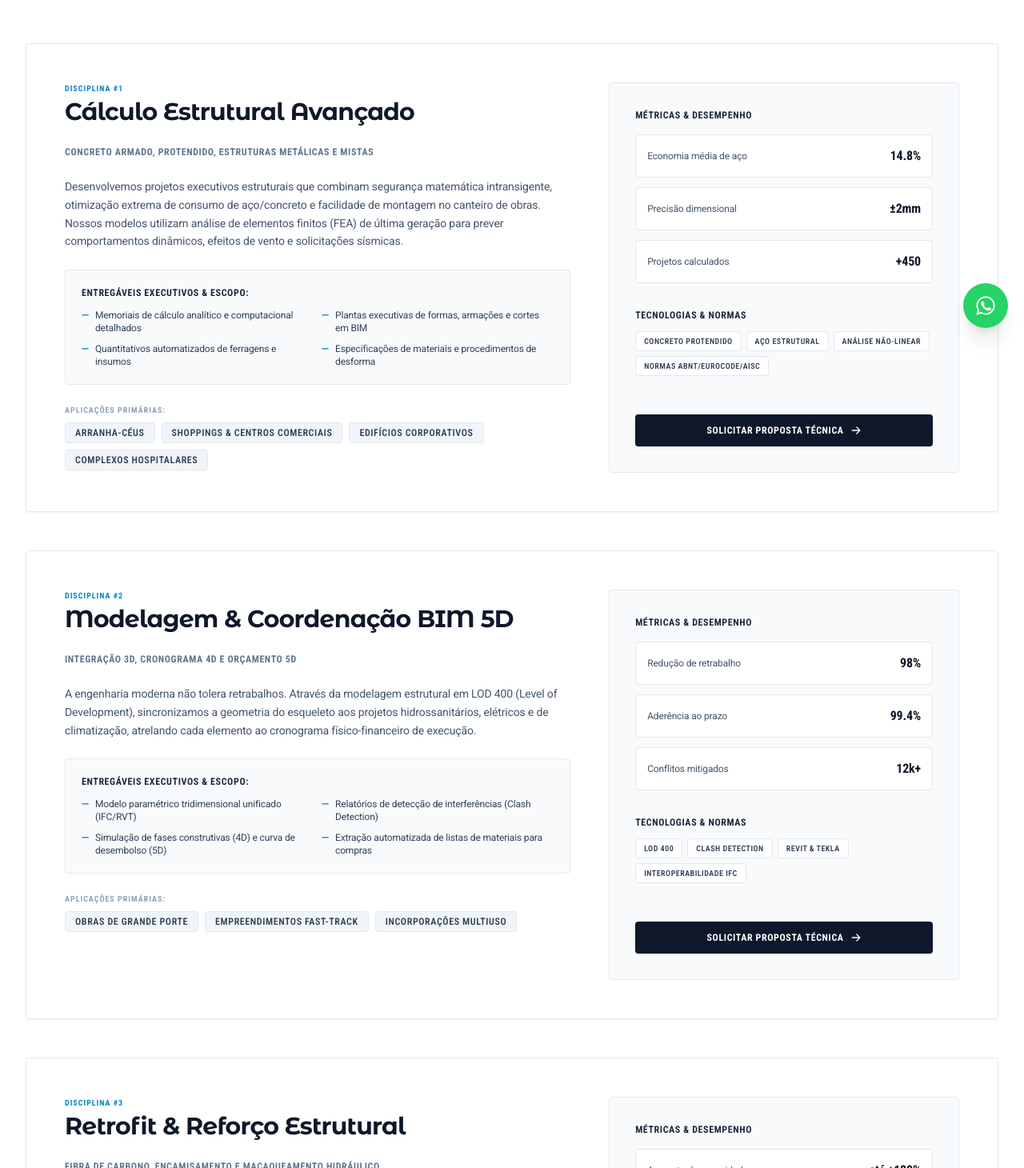
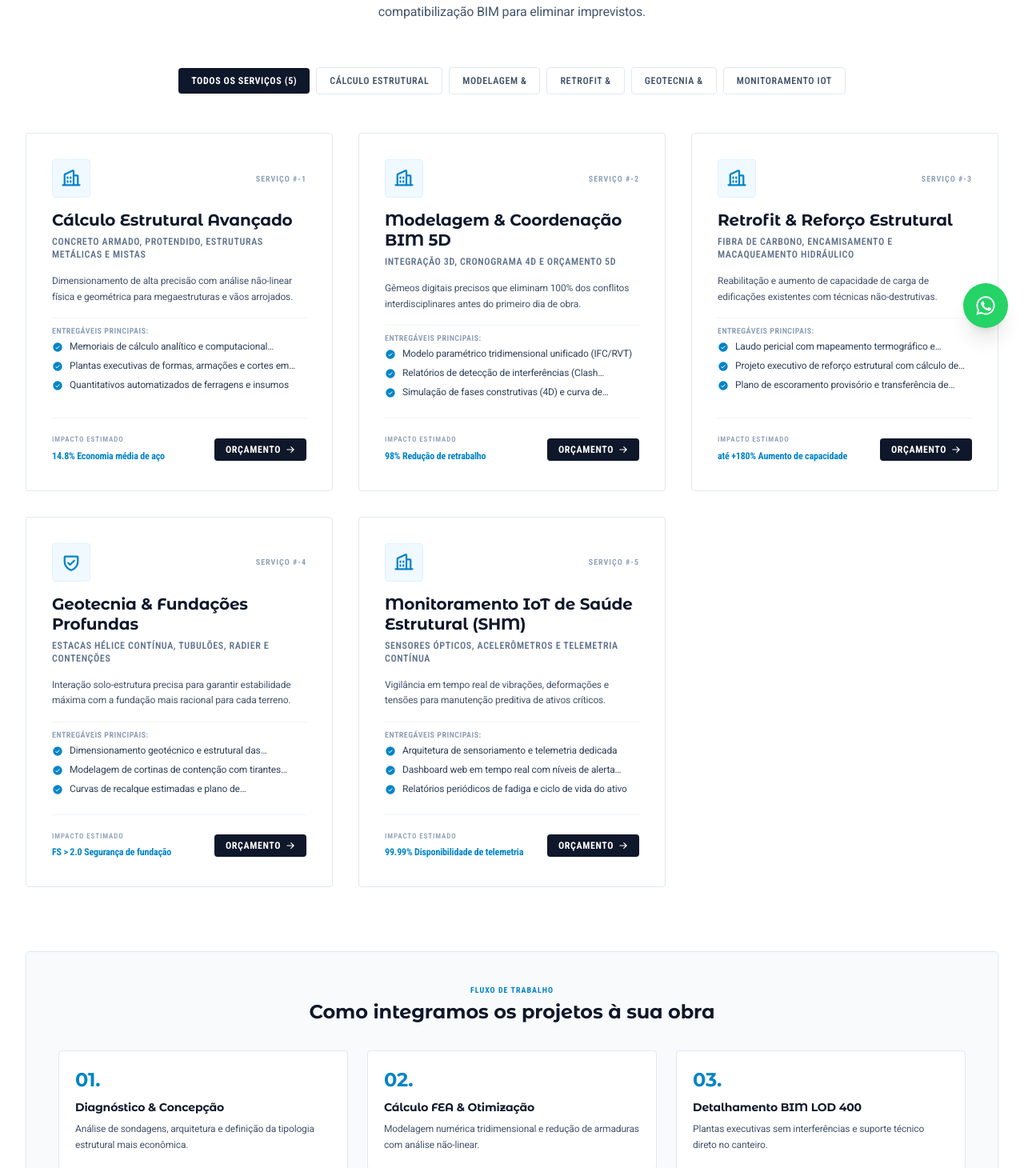
Before and after one commit to murilofsouzaa/strucx, a React (Vite) app in the folder frontend/: page /solucoes in a window 1280 px wide. Shown: the part 370-1830 px from the top of the page at 80% size. Built offline with nearby package versions, Linux system fonts and the light colour scheme.

Commit message:
refactor: streamline solutions page into a clean, direct, intuitive grid layout with quick filters and concise deliverables

```diff
--- a/frontend/src/pages/SolutionsPage.tsx
+++ b/frontend/src/pages/SolutionsPage.tsx
@@ -1,238 +1,197 @@
-import { useEffect } from 'react';
-import { useLocation, Link } from 'react-router-dom';
+import { useState } from 'react';
+import { Link } from 'react-router-dom';
 import { SOLUTIONS_DATA } from '../data/mockData';
-import { ArrowRight, Cpu } from '@phosphor-icons/react';
+import {
+  ArrowRight,
+  Buildings,
+  Compass,
+  Cpu,
+  ShieldCheck,
+  Wind,
+  CheckCircle,
+  Sparkle
+} from '@phosphor-icons/react';
 import { CtaSection } from '../components/home/CtaSection';
 
-const WORKFLOW_STEPS = [
-  {
-    step: "01",
-    title: "Análise Conceitual & Sondagens",
-    desc: "Revisão dos projetos arquitetônicos, ensaios SPT/CPTu de solo e definição da tipologia estrutural mais eficiente para o empreendimento."
-  },
-  {
-    step: "02",
-    title: "Modelagem Tridimensional & FEA",
-    desc: "Análise por elementos finitos contemplando cargas verticais, empuxos de vento, torções e efeitos de segunda ordem (P-Delta)."
-  },
-  {
-    step: "03",
-    title: "Otimização Topológica de Materiais",
-    desc: "Algoritmos proprietários que eliminam nós ociosos de concreto e padronizam bitolas de aço para facilitar a execução no canteiro."
-  },
-  {
-    step: "04",
-    title: "Compatibilização BIM LOD 400",
-    desc: "Exportação de modelos paramétricos unificados com detecção de 100% dos conflitos com instalações hidrossanitárias e de climatização."
-  },
-  {
-    step: "05",
-    title: "Acompanhamento Técnico (ATO)",
-    desc: "Visitas técnicas de engenheiros calculistas seniores na armação e concretagem de lajes e pilares críticos."
-  }
-];
-
-const SOFTWARE_STACK = [
-  { name: "CSI ETABS Ultimate", role: "Análise de Edifícios Altos & Vento" },
-  { name: "CSI SAP2000", role: "Pontes & Estruturas Especiais" },
-  { name: "TQS Concreto", role: "Detalhamento de Formas & Armaduras NBR" },
-  { name: "Tekla Structures", role: "Estruturas Metálicas & Detalhamento LOD 400" },
-  { name: "Autodesk Revit Structure", role: "Coordenação BIM Interdisciplinar" },
-  { name: "Plaxis 3D Geotechnical", role: "Interação Solo-Estrutura & Contenções" }
-];
+const ICONS_MAP: Record<string, any> = {
+  Buildings: Buildings,
+  Compass: Compass,
+  Cpu: Cpu,
+  ShieldCheck: ShieldCheck,
+  Wind: Wind
+};
 
 export function SolutionsPage() {
-  const location = useLocation();
+  const [activeFilter, setActiveFilter] = useState<string>('all');
 
-  useEffect(() => {
-    if (location.hash) {
-      const slug = location.hash.replace('#', '');
-      const el = document.getElementById(slug);
-      if (el) {
-        el.scrollIntoView({ behavior: 'smooth' });
-      }
-    }
-  }, [location.hash]);
+  const filteredSolutions = activeFilter === 'all'
+    ? SOLUTIONS_DATA
+    : SOLUTIONS_DATA.filter((s) => s.id === activeFilter);
 
   return (
     <div className="pt-28 pb-20 px-4 sm:px-6 lg:px-8 max-w-7xl mx-auto w-full">
-      {/* Header */}
-      <div className="text-center max-w-3xl mx-auto mb-16">
-        <h1 className="font-heading text-4xl sm:text-5xl font-bold text-[#0F172A] tracking-tight mb-4 leading-tight">
-          Soluções estruturais projetadas para máxima eficiência e segurança
+
+      {/* Header Direto e Elegante */}
+      <div className="text-center max-w-3xl mx-auto mb-14">
+        <div className="inline-flex items-center gap-2 px-3 py-1 rounded-sm bg-sky-50 border border-sky-200 text-xs font-condensed uppercase tracking-wider text-[#0284C7] mb-3 font-bold">
+          <Sparkle size={14} weight="fill" />
+          <span>Disciplinas & Engenharia de Precisão</span>
+        </div>
+        <h1 className="font-heading text-3xl sm:text-5xl font-bold text-[#0F172A] tracking-tight mb-4 leading-tight">
+          Soluções estruturais completas, do conceito ao canteiro
         </h1>
         <p className="font-body text-sm sm:text-base text-slate-600 leading-relaxed">
-          Cobrimos todo o ciclo de vida estrutural: do cálculo conceitual e fundações à modelagem executiva BIM e monitoramento IoT contínuo.
+          Projetos executivos racionais desenvolvidos com análise não-linear, otimização de materiais e compatibilização BIM para eliminar imprevistos.
         </p>
       </div>
 
-      {/* Solutions Detail List */}
-      <div className="space-y-12 mb-24">
-        {SOLUTIONS_DATA.map((sol, index) => (
-          <div
-            key={sol.id}
-            id={sol.slug}
-            className="bg-white border border-slate-200 rounded-sm p-6 sm:p-10 lg:p-12 shadow-xs"
-          >
-            <div className="grid grid-cols-1 lg:grid-cols-12 gap-8 lg:gap-12 items-start">
+      {/* Quick Filter Pills */}
+      <div className="flex flex-wrap items-center justify-center gap-2 mb-12">
+        <button
+          type="button"
+          onClick={() => setActiveFilter('all')}
+          className={`px-4 py-2 rounded-sm font-condensed text-xs uppercase tracking-wider transition-all cursor-pointer ${
+            activeFilter === 'all'
+              ? 'bg-[#0F172A] text-white font-bold shadow-xs'
+              : 'bg-white text-slate-600 border border-slate-200 hover:border-slate-300 hover:text-slate-900 font-semibold'
+          }`}
+        >
+          Todos os Serviços ({SOLUTIONS_DATA.length})
+        </button>
 
-              {/* Left col / Content */}
-              <div className="lg:col-span-7 space-y-6">
-                <div>
-                  <span className="text-[10px] font-condensed text-[#0284C7] uppercase tracking-widest block font-bold mb-1">
-                    DISCIPLINA #{index + 1}
+        {SOLUTIONS_DATA.map((sol) => {
+          const isActive = activeFilter === sol.id;
+          return (
+            <button
+              key={sol.id}
+              type="button"
+              onClick={() => setActiveFilter(sol.id)}
+              className={`px-4 py-2 rounded-sm font-condensed text-xs uppercase tracking-wider transition-all cursor-pointer ${
+                isActive
+                  ? 'bg-[#0284C7] text-white font-bold shadow-xs'
+                  : 'bg-white text-slate-600 border border-slate-200 hover:border-slate-300 hover:text-slate-900 font-semibold'
+              }`}
+            >
+              {sol.title.split(' ')[0]} {sol.title.split(' ')[1] || ''}
+            </button>
+          );
+        })}
+      </div>
+
+      {/* Grid de Soluções Direto e Intuitivo */}
+      <div className="grid grid-cols-1 md:grid-cols-2 lg:grid-cols-3 gap-6 sm:gap-8 mb-20">
+        {filteredSolutions.map((sol) => {
+          const IconComponent = ICONS_MAP[sol.iconName] || Buildings;
+
+          return (
+            <div
+              key={sol.id}
+              id={sol.slug}
+              className="bg-white border border-slate-200 rounded-sm p-7 sm:p-8 flex flex-col justify-between hover:border-[#0284C7] hover:shadow-md transition-all group"
+            >
+              <div className="space-y-4">
+                {/* Top Bar: Icon + ID */}
+                <div className="flex items-center justify-between">
+                  <div className="w-12 h-12 rounded-sm bg-sky-50 border border-sky-100 flex items-center justify-center text-[#0284C7] group-hover:scale-105 transition-transform">
+                    <IconComponent size={24} weight="bold" />
+                  </div>
+                  <span className="text-[10px] font-condensed uppercase tracking-widest text-slate-400 font-bold">
+                    SERVIÇO #{sol.id.slice(-2)}
                   </span>
-                  <h2 className="font-heading text-2xl sm:text-3xl font-bold text-[#0F172A] tracking-tight">
-                    {sol.title}
-                  </h2>
                 </div>
 
-                <p className="text-xs font-condensed uppercase tracking-wider text-slate-500 font-bold">
-                  {sol.subtitle}
+                {/* Title & Subtitle */}
+                <div>
+                  <h3 className="font-heading text-xl font-bold text-[#0F172A] group-hover:text-[#0284C7] transition-colors leading-tight mb-1.5">
+                    {sol.title}
+                  </h3>
+                  <p className="text-xs font-condensed uppercase tracking-wider text-slate-500 font-semibold">
+                    {sol.subtitle}
+                  </p>
+                </div>
+
+                {/* Core Value Description (Concise & Clear) */}
+                <p className="font-body text-xs text-slate-600 leading-relaxed">
+                  {sol.shortDescription}
                 </p>
 
-                <p className="font-body text-sm text-slate-600 leading-relaxed">
-                  {sol.fullDescription}
-                </p>
-
-                {/* Deliverables Box */}
-                <div className="p-5 bg-slate-50 rounded-sm border border-slate-200 space-y-3">
-                  <h4 className="text-xs font-condensed uppercase tracking-wider text-slate-800 font-bold">
-                    Entregáveis Executivos & Escopo:
-                  </h4>
-                  <div className="grid grid-cols-1 sm:grid-cols-2 gap-2.5">
-                    {sol.deliverables.map((item) => (
-                      <div key={item} className="flex items-start gap-2 text-xs font-body text-slate-700">
-                        <span className="text-[#0284C7] font-bold shrink-0">—</span>
-                        <span>{item}</span>
-                      </div>
-                    ))}
-                  </div>
-                </div>
-
-                {/* Applications */}
-                <div>
-                  <span className="text-[10px] font-condensed text-slate-400 uppercase tracking-widest block mb-2 font-bold">
-                    Aplicações Primárias:
+                {/* Key Deliverables Bullet Points */}
+                <div className="pt-2 border-t border-slate-100 space-y-2">
+                  <span className="text-[10px] font-condensed uppercase tracking-wider text-slate-400 font-bold block mb-1">
+                    Entregáveis Principais:
                   </span>
-                  <div className="flex flex-wrap gap-2">
-                    {sol.applications.map((app) => (
-                      <span
-                        key={app}
-                        className="px-3 py-1 rounded-sm bg-slate-100 border border-slate-200 text-xs font-condensed uppercase tracking-wider text-slate-700 font-semibold"
-                      >
-                        {app}
-                      </span>
-                    ))}
-                  </div>
+                  {sol.deliverables.slice(0, 3).map((item) => (
+                    <div key={item} className="flex items-start gap-2 text-xs font-body text-slate-700">
+                      <CheckCircle size={14} weight="fill" className="text-[#0284C7] shrink-0 mt-0.5" />
+                      <span className="line-clamp-1">{item}</span>
+                    </div>
+                  ))}
                 </div>
               </div>
 
-              {/* Right col / Metrics & Tags */}
-              <div className="lg:col-span-5 flex flex-col justify-between h-full space-y-6 bg-slate-50 p-6 sm:p-8 rounded-sm border border-slate-200">
+              {/* Card Footer: Metric & Action */}
+              <div className="pt-5 mt-6 border-t border-slate-100 flex items-center justify-between">
                 <div>
-                  <h4 className="text-xs font-condensed uppercase tracking-wider text-slate-800 font-bold mb-4">
-                    Métricas & Desempenho
-                  </h4>
-
-                  <div className="space-y-3 mb-8">
-                    {sol.metrics.map((m) => (
-                      <div key={m.label} className="p-3.5 bg-white rounded-sm border border-slate-200 flex items-center justify-between">
-                        <span className="text-xs text-slate-600 font-body">{m.label}</span>
-                        <span className="text-base font-bold font-condensed text-[#0F172A]">{m.value}</span>
-                      </div>
-                    ))}
-                  </div>
-
-                  <h4 className="text-xs font-condensed uppercase tracking-wider text-slate-800 font-bold mb-3">
-                    Tecnologias & Normas
-                  </h4>
-                  <div className="flex flex-wrap gap-1.5 mb-6">
-                    {sol.tags.map((t) => (
-                      <span key={t} className="text-[10px] font-condensed uppercase tracking-wider bg-white text-slate-700 px-2.5 py-1 rounded-sm border border-slate-200 font-semibold">
-                        {t}
-                      </span>
-                    ))}
-                  </div>
+                  <span className="text-[9px] font-condensed uppercase tracking-widest text-slate-400 block font-semibold">
+                    Impacto Estimado
+                  </span>
+                  <span className="text-xs font-condensed font-bold text-[#0284C7]">
+                    {sol.metrics[0].value} {sol.metrics[0].label}
+                  </span>
                 </div>
 
                 <Link
                   to="/contato"
-                  state={{ selectedDiscipline: sol.title }}
-                  className="w-full flex items-center justify-center gap-2 py-3 rounded-sm bg-[#0F172A] hover:bg-[#0284C7] text-white font-condensed text-xs uppercase tracking-wider font-bold transition-all shadow-sm cursor-pointer"
+                  className="inline-flex items-center gap-1.5 px-3.5 py-1.5 rounded-sm bg-[#0F172A] group-hover:bg-[#0284C7] text-white font-condensed text-xs uppercase tracking-wider font-bold transition-colors shadow-xs cursor-pointer"
                 >
-                  <span>Solicitar Proposta Técnica</span>
-                  <ArrowRight size={14} weight="bold" />
+                  <span>Orçamento</span>
+                  <ArrowRight size={12} weight="bold" />
                 </Link>
               </div>
-
             </div>
-          </div>
-        ))}
+          );
+        })}
       </div>
 
-      {/* Engineering Workflow */}
-      <div className="mb-24">
-        <div className="text-center max-w-2xl mx-auto mb-12">
-          <span className="text-[11px] font-condensed uppercase tracking-widest text-[#0284C7] font-semibold block mb-2">
-            Metodologia StrucX
+      {/* 3-Step Clean & Intuitive Workflow Strip */}
+      <div className="bg-slate-50 border border-slate-200 rounded-sm p-6 sm:p-10 mb-20">
+        <div className="text-center max-w-xl mx-auto mb-8">
+          <span className="text-[10px] font-condensed uppercase tracking-widest text-[#0284C7] font-bold block mb-1">
+            FLUXO DE TRABALHO
           </span>
-          <h2 className="font-heading text-3xl sm:text-4xl font-bold text-[#0F172A] tracking-tight">
-            Como estruturamos cada empreendimento
+          <h2 className="font-heading text-xl sm:text-2xl font-bold text-[#0F172A]">
+            Como integramos os projetos à sua obra
           </h2>
         </div>
 
-        <div className="grid grid-cols-1 md:grid-cols-3 lg:grid-cols-5 gap-4">
-          {WORKFLOW_STEPS.map((wf) => (
-            <div
-              key={wf.step}
-              className="bg-white border border-slate-200 p-5 rounded-sm flex flex-col justify-between hover:border-[#0284C7] transition-all shadow-xs group"
-            >
-              <div>
-                <div className="font-condensed text-2xl font-bold text-[#0284C7] mb-3 group-hover:translate-x-1 transition-transform">
-                  {wf.step}
-                </div>
-                <h3 className="font-heading text-xs font-bold text-slate-900 mb-2 leading-snug">
-                  {wf.title}
-                </h3>
-                <p className="font-body text-[12px] text-slate-500 leading-relaxed">
-                  {wf.desc}
-                </p>
-              </div>
-            </div>
-          ))}
+        <div className="grid grid-cols-1 md:grid-cols-3 gap-6">
+          <div className="bg-white p-5 rounded-sm border border-slate-200 space-y-2">
+            <span className="font-heading text-2xl font-bold text-[#0284C7] block">01.</span>
+            <h3 className="font-heading text-sm font-bold text-[#0F172A]">Diagnóstico & Concepção</h3>
+            <p className="font-body text-xs text-slate-600 leading-relaxed">
+              Análise de sondagens, arquitetura e definição da tipologia estrutural mais econômica.
+            </p>
+          </div>
+
+          <div className="bg-white p-5 rounded-sm border border-slate-200 space-y-2">
+            <span className="font-heading text-2xl font-bold text-[#0284C7] block">02.</span>
+            <h3 className="font-heading text-sm font-bold text-[#0F172A]">Cálculo FEA & Otimização</h3>
+            <p className="font-body text-xs text-slate-600 leading-relaxed">
+              Modelagem numérica tridimensional e redução de armaduras com análise não-linear.
+            </p>
+          </div>
+
+          <div className="bg-white p-5 rounded-sm border border-slate-200 space-y-2">
+            <span className="font-heading text-2xl font-bold text-[#0284C7] block">03.</span>
+            <h3 className="font-heading text-sm font-bold text-[#0F172A]">Detalhamento BIM LOD 400</h3>
+            <p className="font-body text-xs text-slate-600 leading-relaxed">
+              Plantas executivas sem interferências e suporte técnico direto no canteiro.
+            </p>
+          </div>
         </div>
       </div>
 
-      {/* Software Stack Section */}
-      <div className="bg-white p-8 sm:p-10 rounded-sm border border-slate-200 mb-16 shadow-xs">
-        <div className="flex flex-col md:flex-row md:items-center justify-between gap-4 mb-8">
-          <div>
-            <span className="text-[11px] font-condensed text-[#0284C7] uppercase font-bold tracking-widest">
-              Ecossistema Computacional Homologado
-            </span>
-            <h3 className="font-heading text-2xl font-bold text-[#0F172A] mt-1">
-              Softwares e motores de cálculo de classe mundial
-            </h3>
-          </div>
-          <div className="flex items-center gap-2 text-xs font-condensed uppercase tracking-wider text-slate-600 bg-slate-50 px-3 py-1.5 rounded-sm border border-slate-200 font-semibold">
-            <Cpu size={16} className="text-[#0284C7]" />
-            <span>Licenças Corporativas Oficiais</span>
-          </div>
-        </div>
-
-        <div className="grid grid-cols-1 sm:grid-cols-2 lg:grid-cols-3 gap-4">
-          {SOFTWARE_STACK.map((soft) => (
-            <div key={soft.name} className="p-4 bg-slate-50 rounded-sm border border-slate-200 flex items-center justify-between">
-              <div>
-                <div className="text-xs font-bold text-[#0F172A] font-condensed uppercase tracking-wider">{soft.name}</div>
-                <div className="text-[11px] font-body text-slate-500">{soft.role}</div>
-              </div>
-            </div>
-          ))}
-        </div>
-      </div>
-
+      {/* Bottom CTA */}
       <CtaSection />
     </div>
   );
```
